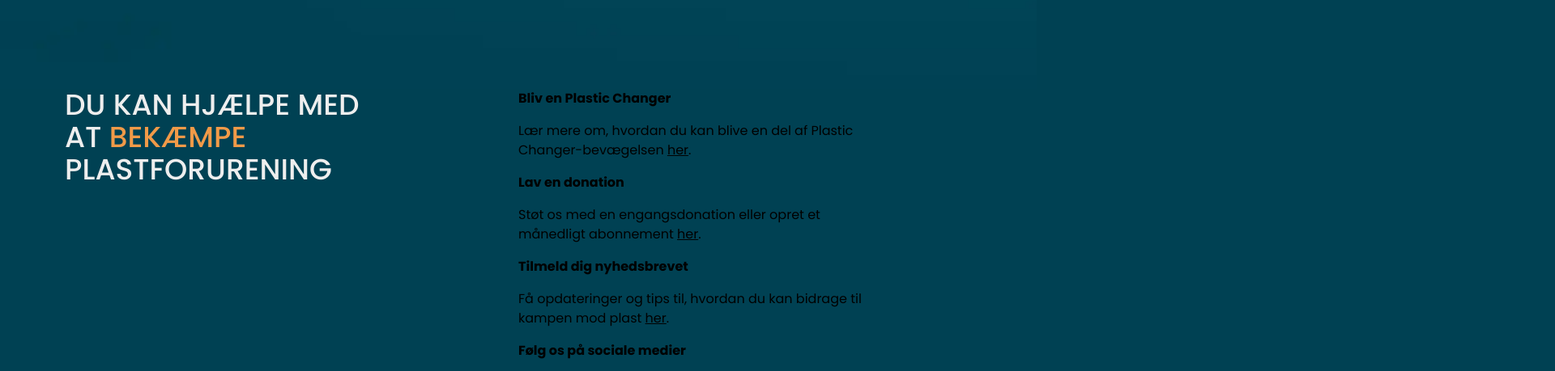
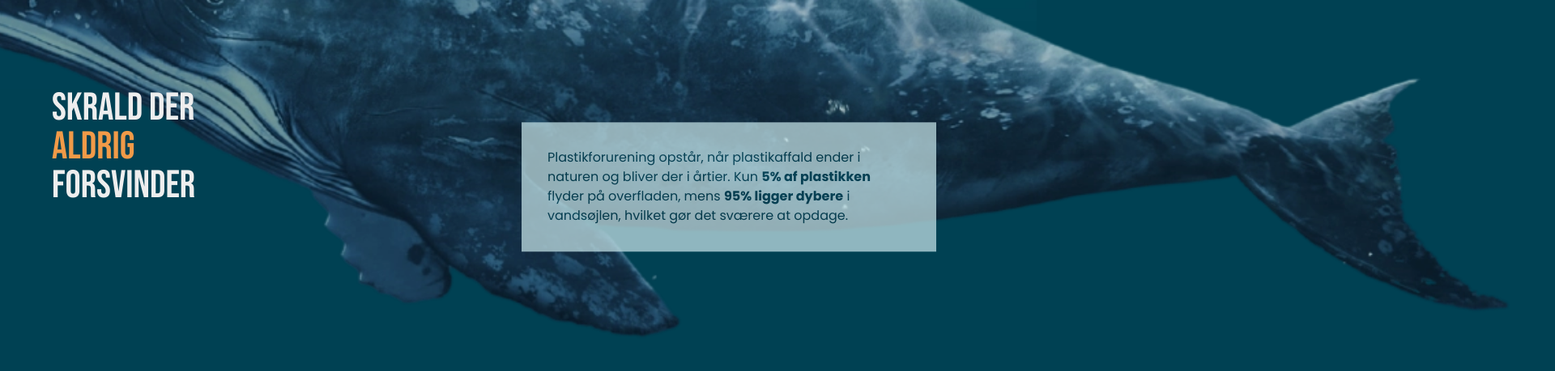
Before and after one commit to caru0001/single_use_sucks, an Astro site: page / in a window 1280 px wide. Shown: the part 690-1149 px from the top of the page at 81% size, 1920 px wide, since content can reach past the window. Built offline with nearby package versions, Linux system fonts and the light colour scheme; Astro itself is replaced by a stand-in of ours.

Commit message:
whale 1 sektion

```diff
--- a/src/pages/index.astro
+++ b/src/pages/index.astro
@@ -19,7 +19,17 @@
     </div>
   </section>
 
-  <section id="whale 1"></section>
+  <section id="whale 1" class="overflow-hidden pb-40 mb-48">
+    <div class="md:grid grid-cols-2 gap-2 mx-16 relative z-10">
+      <div>
+        <h2 class="font-bebas text-custom-offwhite text-5xl mb-4 max-w-xxs">Skrald der <span class="text-custom-orange">aldrig</span> forsvinder</h2>
+      </div>
+      <div class="parallaxelement">
+        <p class="max-w-lg font-poppins text-custom-ocean bg-custom-lightblue opacity-75 px-8 py-8">Plastikforurening opstår, når plastikaffald ender i naturen og bliver der i årtier. Kun <strong>5% af plastikken</strong> flyder på overfladen, mens <strong>95% ligger dybere</strong> i vandsøjlen, hvilket gør det sværere at opdage.</p>
+      </div>
+    </div>
+    <Image class="absolute z-0 w-[180%] h-auto max-w-none" style="left: -350px; top: 15%;" src={bluewhale} alt="whale" />
+  </section>
 
   <section id="platicpercentage"></section>
 
```
